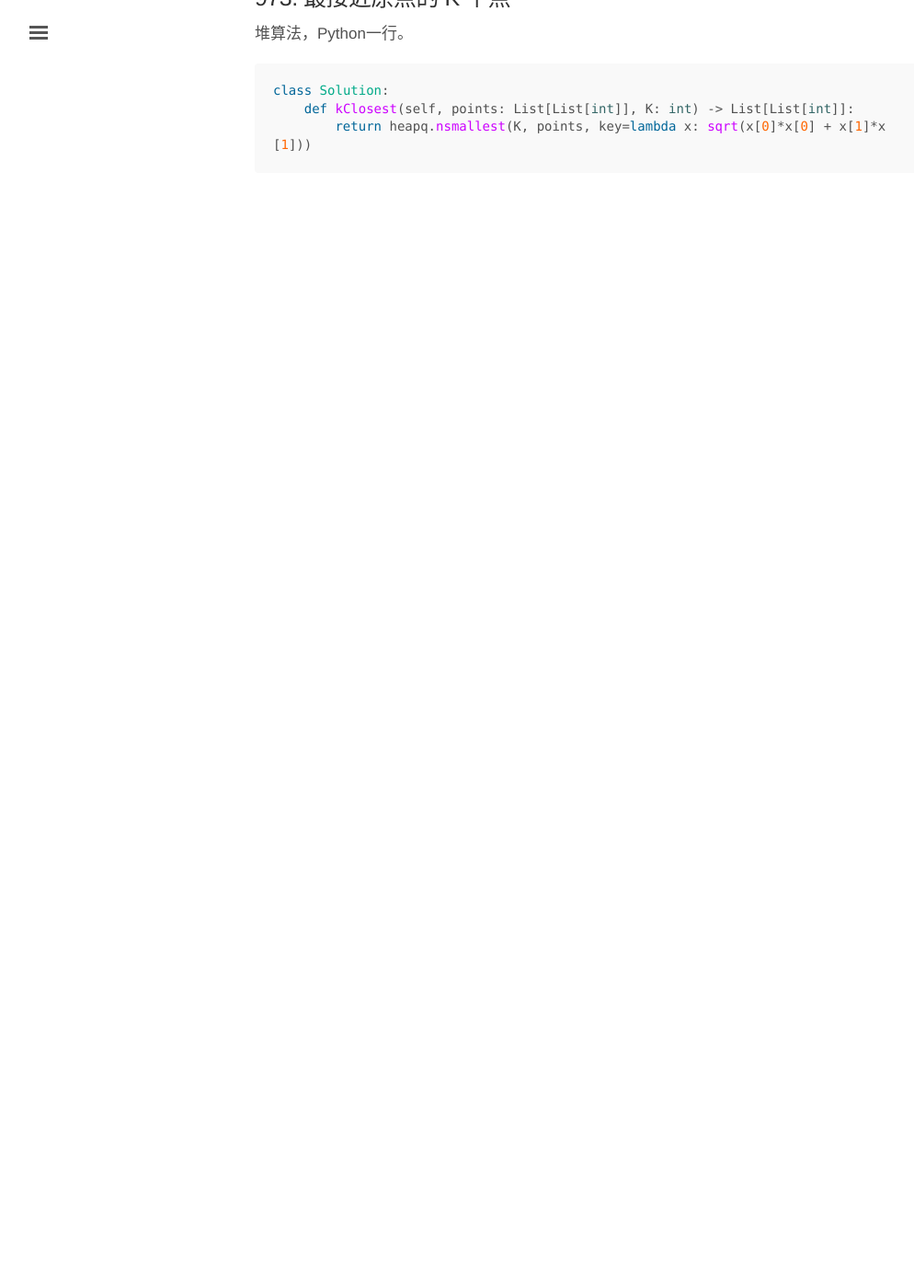
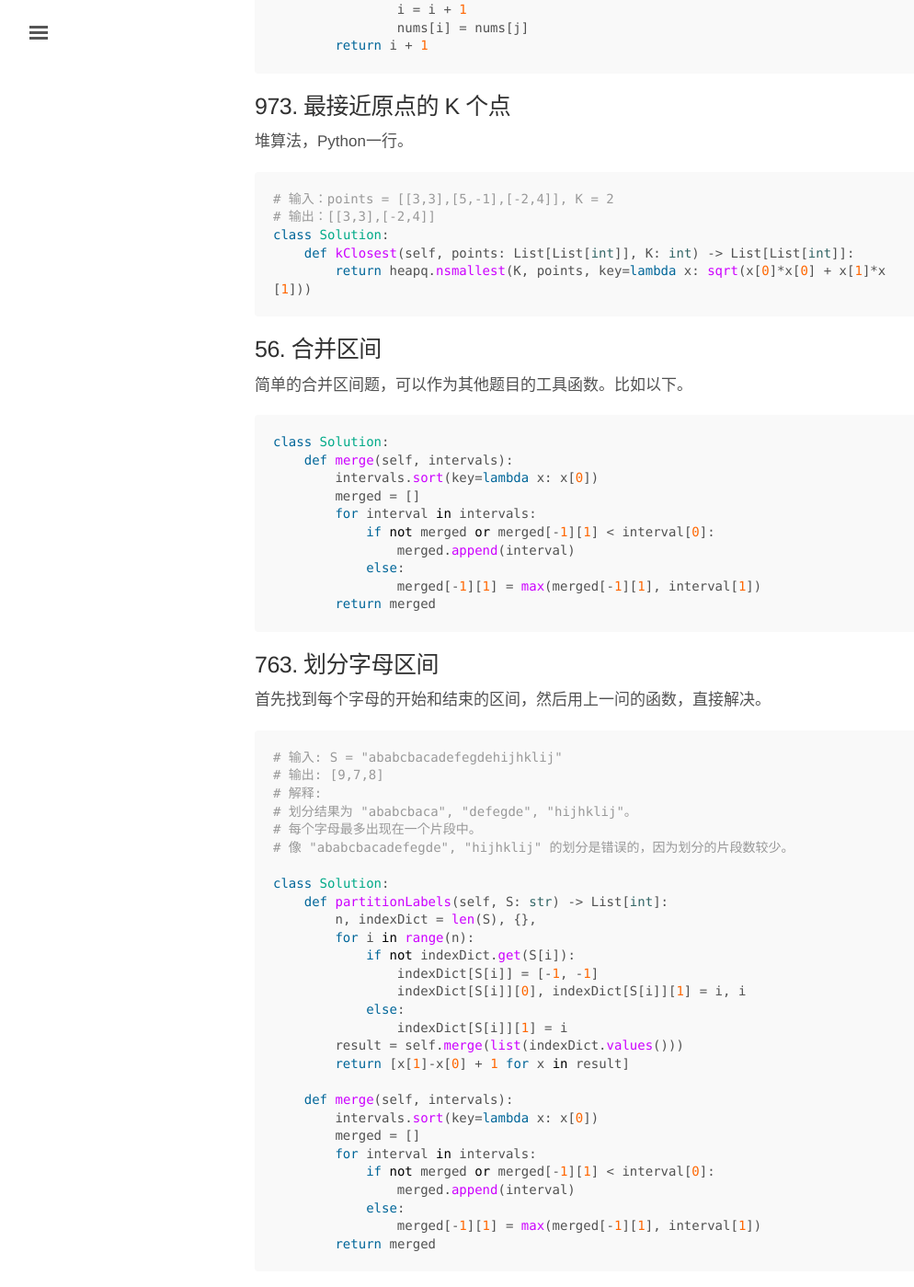
Before and after one commit to datagridview/blog, a Jekyll site: the page built from _posts/2020-05-22-Leetcode.md, in a window 1280 px wide and 1400 px high, scrolled down 550 px. Shown: the whole window at 92% size, without its empty margins (3-997 px from the left). Built offline with Jekyll 4.4.1, drawn with Linux system fonts in a browser that asks for light colours; comment, search, counter and statistics services are not loaded; before the commit the page ends 900 px from its top, so only the background shows below that; some of the changed text lies outside the part shown.

Commit message:
update LeetCode

````diff
--- a/_posts/2020-05-22-Leetcode.md
+++ b/_posts/2020-05-22-Leetcode.md
@@ -6,6 +6,12 @@ title: Leetcode解题思路
 ## 26. 删除排序数组中的重复项
 双指针，如果重复就和前面相邻的互换。
 ```python
+# 给定 nums = [0,0,1,1,1,2,2,3,3,4],
+
+# 函数应该返回新的长度 5, 并且原数组 nums 的前五个元素被修改为 0, 1, 2, 3, 4。
+
+# 你不需要考虑数组中超出新长度后面的元素。
+
 class Solution:
     def removeDuplicates(self, nums: List[int]) -> int:
         n, i = len(nums), 0
@@ -21,7 +27,57 @@ class Solution:
 ## 973. 最接近原点的 K 个点
 堆算法，Python一行。
 ```python
+# 输入：points = [[3,3],[5,-1],[-2,4]], K = 2
+# 输出：[[3,3],[-2,4]]
 class Solution:
     def kClosest(self, points: List[List[int]], K: int) -> List[List[int]]:
         return heapq.nsmallest(K, points, key=lambda x: sqrt(x[0]*x[0] + x[1]*x[1]))
 ```
+
+## 56. 合并区间
+简单的合并区间题，可以作为其他题目的工具函数。比如以下。
+```python
+class Solution:
+    def merge(self, intervals):
+        intervals.sort(key=lambda x: x[0])
+        merged = []
+        for interval in intervals:
+            if not merged or merged[-1][1] < interval[0]:
+                merged.append(interval)
+            else:
+                merged[-1][1] = max(merged[-1][1], interval[1])
+        return merged
+```
+
+## 763. 划分字母区间
+首先找到每个字母的开始和结束的区间，然后用上一问的函数，直接解决。
+```python
+# 输入: S = "ababcbacadefegdehijhklij"
+# 输出: [9,7,8]
+# 解释:
+# 划分结果为 "ababcbaca", "defegde", "hijhklij"。
+# 每个字母最多出现在一个片段中。
+# 像 "ababcbacadefegde", "hijhklij" 的划分是错误的，因为划分的片段数较少。
+
+class Solution:
+    def partitionLabels(self, S: str) -> List[int]:
+        n, indexDict = len(S), {},
+        for i in range(n):
+            if not indexDict.get(S[i]):
+                indexDict[S[i]] = [-1, -1]
+                indexDict[S[i]][0], indexDict[S[i]][1] = i, i
+            else:
+                indexDict[S[i]][1] = i
+        result = self.merge(list(indexDict.values()))
+        return [x[1]-x[0] + 1 for x in result]
+
+    def merge(self, intervals):
+        intervals.sort(key=lambda x: x[0])
+        merged = []
+        for interval in intervals:
+            if not merged or merged[-1][1] < interval[0]:
+                merged.append(interval)
+            else:
+                merged[-1][1] = max(merged[-1][1], interval[1])
+        return merged
+```
````
